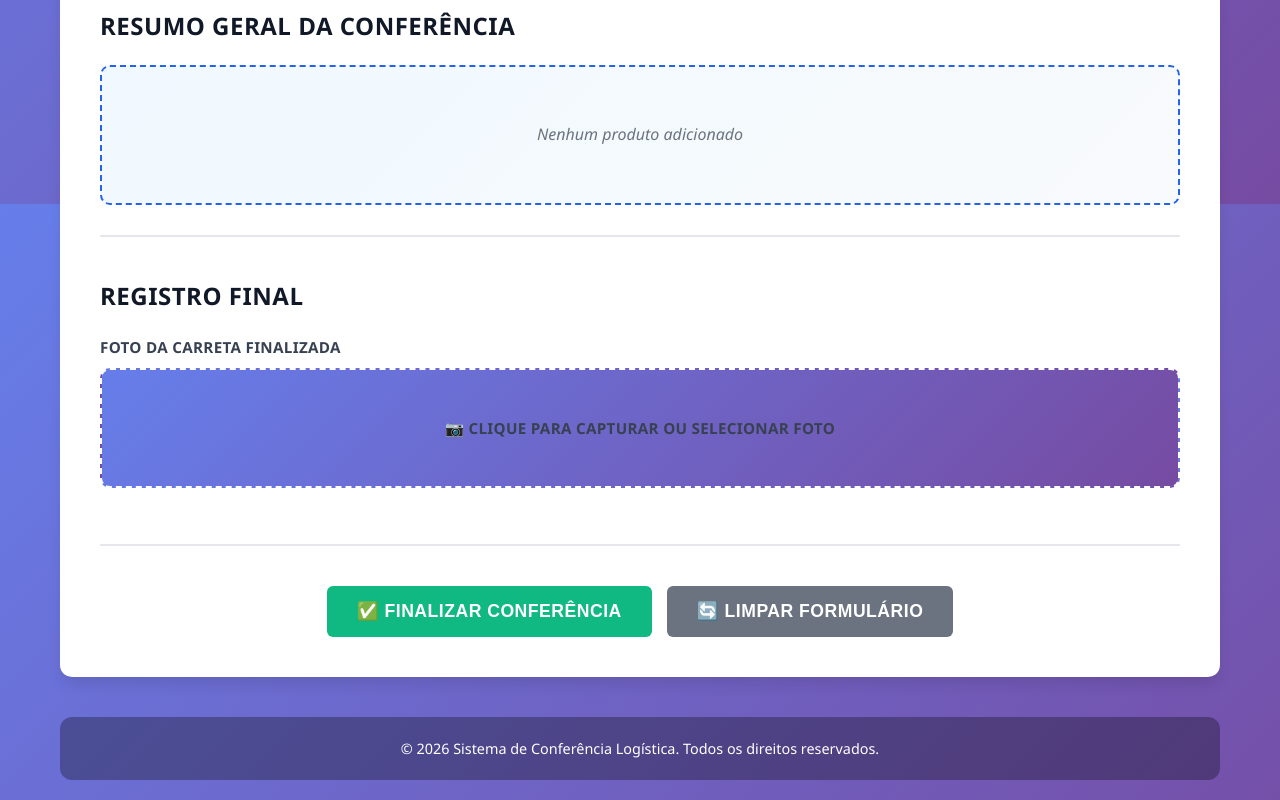
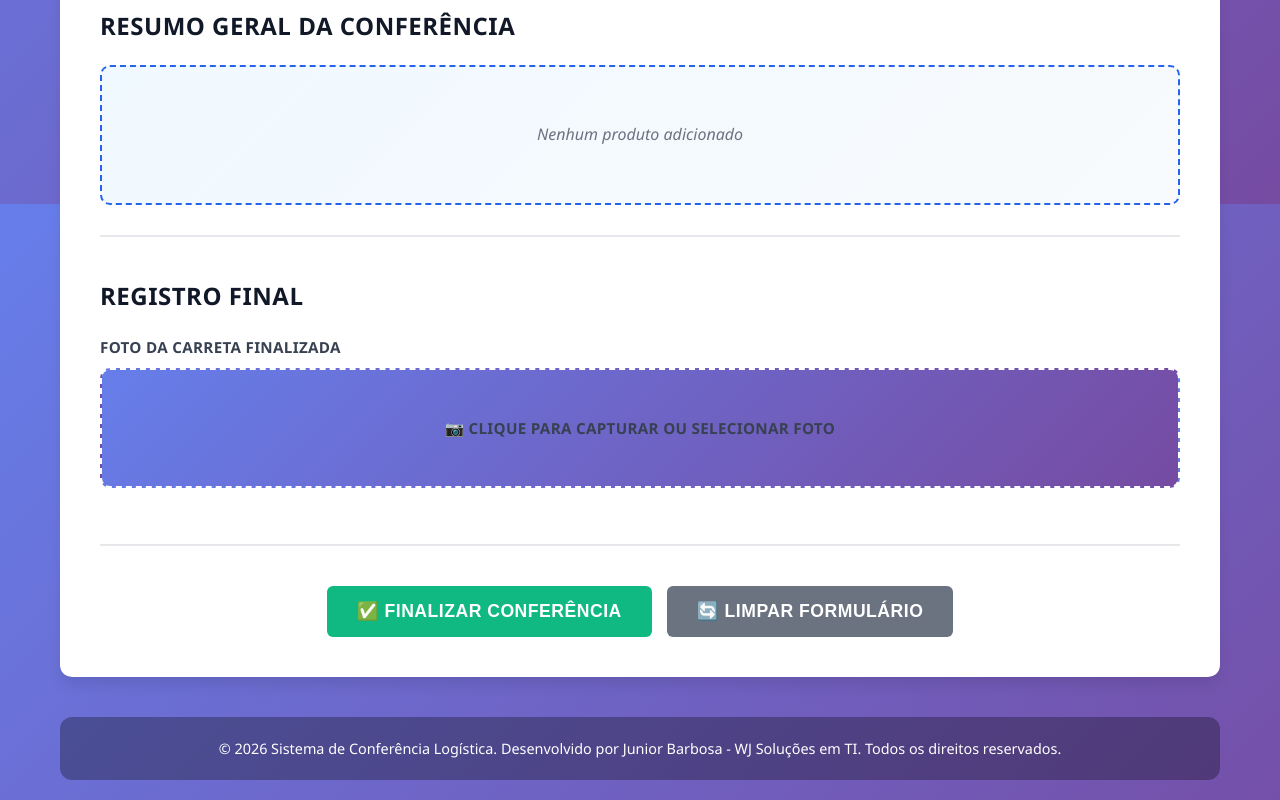
Before and after one commit to MickJr78/conferencialogisticawap, a website: page index.html in a window 1280 px wide. Shown: the part 596-1396 px from the top of the page. Drawn offline with nearby package versions, Linux system fonts and the light colour scheme.

Commit message:
Update index.html

```diff
--- a/index.html
+++ b/index.html
@@ -129,7 +129,7 @@
         </main>
 
         <footer class="footer">
-            <p>&copy; 2026 Sistema de Conferência Logística. Todos os direitos reservados.</p>
+            <p>&copy; 2026 Sistema de Conferência Logística. Desenvolvido por Junior Barbosa - WJ Soluções em TI. Todos os direitos reservados.</p>
         </footer>
     </div>
 
```
